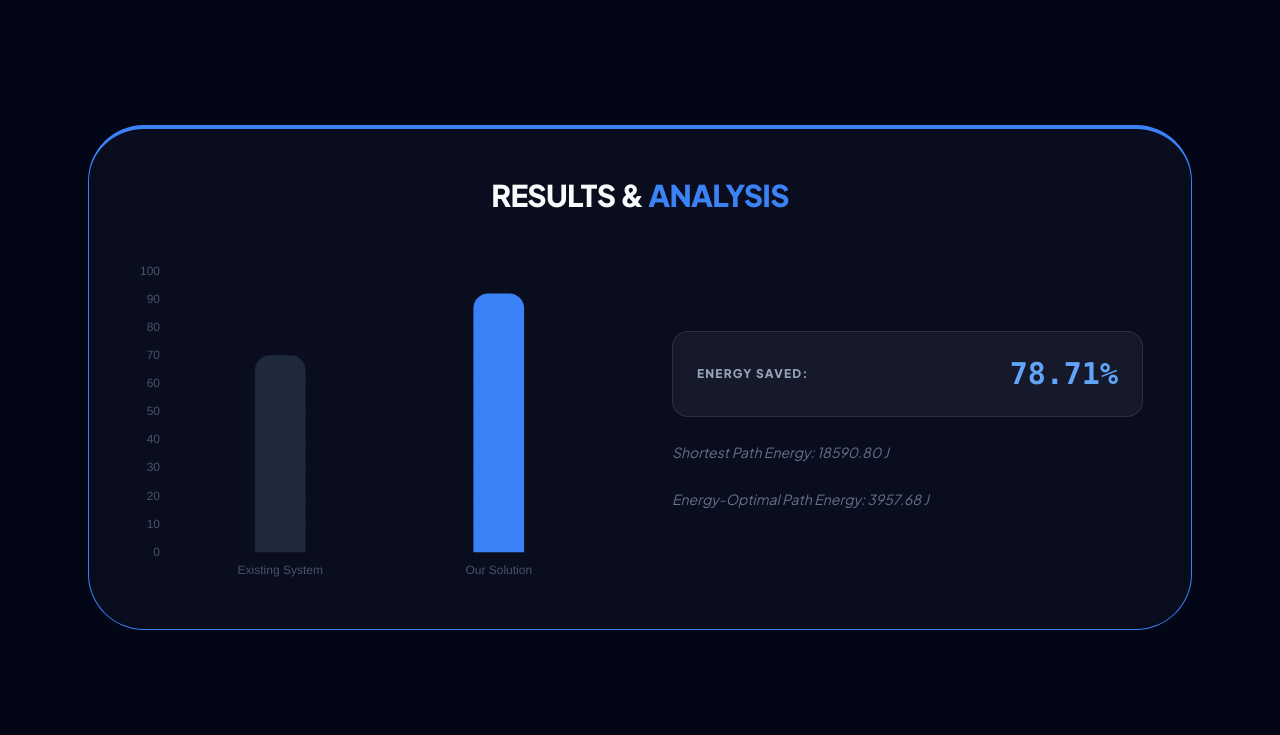
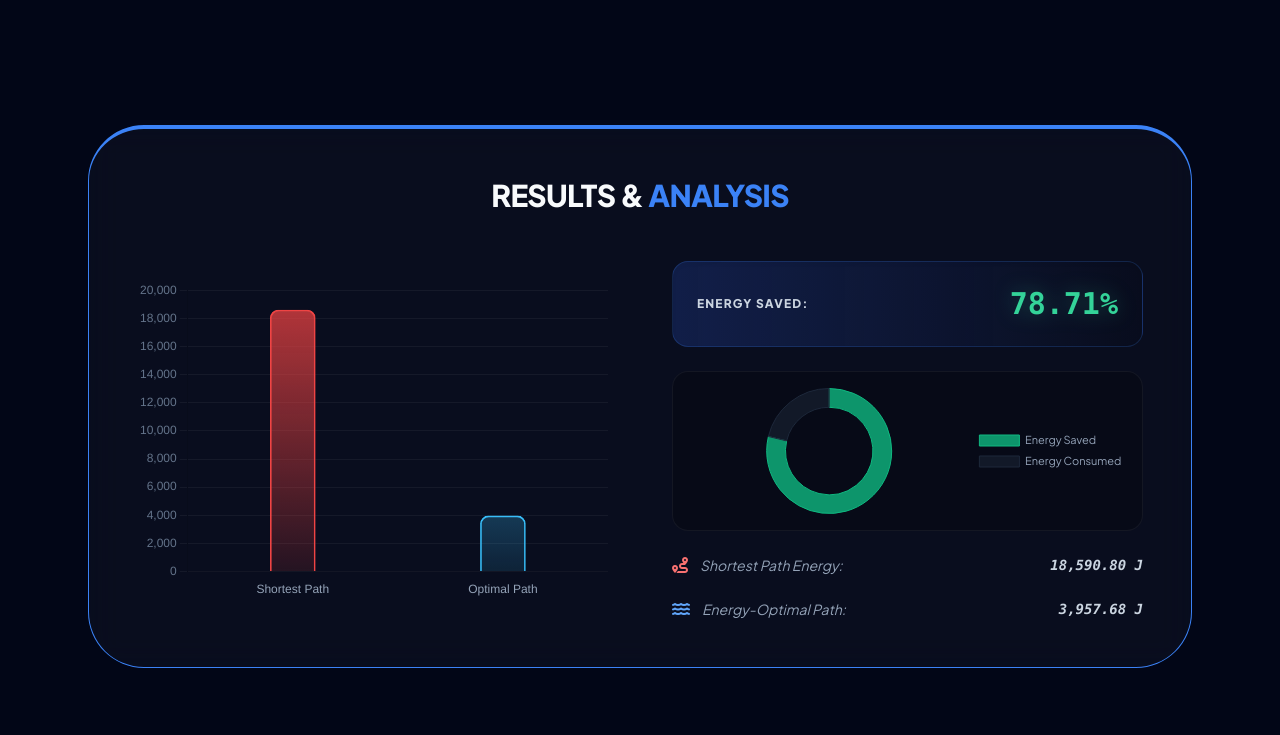
Before and after one commit to Sri-2006/Pbl-template-Srikunj_2427030785, a plain HTML site: page index.html in a window 1280 px wide. Shown: the part 2001-2736 px from the top of the page. Drawn offline with nearby package versions, Linux system fonts and the light colour scheme.

```diff
--- a/index.html
+++ b/index.html
@@ -81,9 +81,9 @@
         <section id="methodology" class="space-y-12">
             <h2 class="text-4xl font-black text-center uppercase tracking-tight">System <span class="text-blue-500">Methodology</span></h2>
             <div class="grid md:grid-cols-3 gap-8">
-                <div class="glass p-8 rounded-3xl text-center">
+                <div class="glass p-8 rounded-3xl text-center hover:bg-white/5 transition-colors duration-300">
                     <i class="fas fa-database text-blue-500 text-3xl mb-4"></i>
-                    <h3 class="font-bold mb-2 uppercase text-xs tracking-widest">Input</h3>
+                    <h3 class="font-bold mb-2 uppercase text-xs tracking-widest text-slate-200">Input</h3>
                     <p class="text-sm text-slate-500">Simulation Data
 Simulation + experimental WPT system data
 
@@ -92,9 +92,9 @@
 Preprocessed via filtering, normalization, and feature engineering
 </p>
                 </div>
-                <div class="glass p-8 rounded-3xl text-center">
+                <div class="glass p-8 rounded-3xl text-center hover:bg-white/5 transition-colors duration-300">
                     <i class="fas fa-microchip text-purple-500 text-3xl mb-4"></i>
-                    <h3 class="font-bold mb-2 uppercase text-xs tracking-widest">Model / Architecture</h3>
+                    <h3 class="font-bold mb-2 uppercase text-xs tracking-widest text-slate-200">Model / Architecture</h3>
                     <p class="text-sm text-slate-500">Resonant inductive coupling WPT system
 
 FEM-based EM modeling
@@ -103,10 +103,10 @@
 
 Optional ML-based efficiency prediction/optimization</p>
                 </div>
-                <div class="glass p-8 rounded-3xl text-center border-2 border-green-500/20 bg-green-500/5">
+                <div class="glass p-8 rounded-3xl text-center border-2 border-green-500/20 bg-green-500/5 hover:bg-green-500/10 transition-colors duration-300">
                     <i class="fab fa-python text-green-500 text-3xl mb-4"></i>
                     <h3 class="font-bold mb-4 uppercase text-xs tracking-widest text-green-400">Live Execution</h3>
-                    <a href="https://github.com/Sri-2006/Auv-Energy-based-efficiency-system.git" target="_blank" class="px-6 py-2 bg-green-600 rounded-full text-[10px] font-black hover:bg-green-500 transition shadow-lg shadow-green-900/40">VIEW CODE / DEMO</a>
+                    <a href="https://github.com/Sri-2006/Auv-Energy-based-efficiency-system.git" target="_blank" class="px-6 py-2 bg-green-600 rounded-full text-[10px] font-black hover:bg-green-500 transition shadow-lg shadow-green-900/40 inline-flex items-center gap-2"><i class="fab fa-github"></i>VIEW CODE / DEMO</a>
                 </div>
             </div>
         </section>
@@ -114,17 +114,21 @@
         <section id="results" class="glass p-12 rounded-[3.5rem] border-t-4 border-blue-500">
             <h2 class="text-3xl font-black mb-12 text-center uppercase tracking-tight">Results & <span class="text-blue-500">Analysis</span></h2>
             <div class="grid md:grid-cols-2 gap-16 items-center">
-                <div class="h-80"><canvas id="resultsChart"></canvas></div>
+                <div class="h-80 w-full"><canvas id="resultsChart"></canvas></div>
                 <div class="space-y-6">
-                    <div class="p-6 rounded-2xl bg-white/5 flex justify-between items-center border border-white/10 shadow-inner">
-                        <span class="text-slate-400 font-bold uppercase text-xs tracking-widest">Energy Saved:</span>
-                        <span class="text-blue-400 font-mono font-black text-3xl">78.71%</span>
+                    <div class="p-6 rounded-2xl bg-gradient-to-r from-blue-900/40 to-transparent flex justify-between items-center border border-blue-500/20 shadow-inner">
+                        <span class="text-slate-300 font-bold uppercase text-xs tracking-widest">Energy Saved:</span>
+                        <span class="text-emerald-400 font-mono font-black text-3xl drop-shadow-[0_0_10px_rgba(52,211,153,0.3)]">78.71%</span>
                     </div>
-                    <p class="text-slate-500 text-sm italic text-justify leading-relaxed">Shortest Path Energy: 18590.80 J
-</p>
-<p class="text-slate-500 text-sm italic text-justify leading-relaxed">Energy-Optimal Path Energy: 3957.68 J
-</p>
-
+                    <div class="h-40 w-full border border-white/5 rounded-2xl bg-black/20 p-4"><canvas id="efficiencyChart"></canvas></div>
+                    <div class="flex items-center gap-3">
+                        <i class="fas fa-route text-red-400"></i>
+                        <p class="text-slate-400 text-sm italic w-full flex justify-between">Shortest Path Energy: <span class="font-mono font-bold text-slate-300">18,590.80 J</span></p>
+                    </div>
+                    <div class="flex items-center gap-3">
+                        <i class="fas fa-water text-blue-400"></i>
+                        <p class="text-slate-400 text-sm italic w-full flex justify-between">Energy-Optimal Path: <span class="font-mono font-bold text-slate-300">3,957.68 J</span></p>
+                    </div>
                 </div>
             </div>
         </section>
@@ -198,17 +202,28 @@
             }, 1000);
         }
 
-        // RESULTS CHART (Demo Data)
+        // RESULTS CHART (Real Data)
         const ctx = document.getElementById('resultsChart').getContext('2d');
+        const redGradient = ctx.createLinearGradient(0, 0, 0, 300);
+        redGradient.addColorStop(0, 'rgba(239, 68, 68, 0.8)');
+        redGradient.addColorStop(1, 'rgba(239, 68, 68, 0.1)');
+
+        const blueGradient = ctx.createLinearGradient(0, 0, 0, 300);
+        blueGradient.addColorStop(0, 'rgba(56, 189, 248, 0.8)');
+        blueGradient.addColorStop(1, 'rgba(56, 189, 248, 0.1)');
+
         new Chart(ctx, {
             type: 'bar',
             data: {
-                labels: ['Existing System', 'Our Solution'],
+                labels: ['Shortest Path', 'Optimal Path'],
                 datasets: [{
-                    data: [70, 92],
-                    backgroundColor: ['#1e293b', '#3b82f6'],
-                    borderRadius: 15,
-                    barThickness: 50
+                    label: 'Energy (J)',
+                    data: [18590.80, 3957.68],
+                    backgroundColor: [redGradient, blueGradient],
+                    borderColor: ['#ef4444', '#38bdf8'],
+                    borderWidth: 1,
+                    borderRadius: 8,
+                    barThickness: 45
                 }]
             },
             options: {
@@ -216,8 +231,34 @@
                 maintainAspectRatio: false,
                 plugins: { legend: { display: false } },
                 scales: {
-                    y: { beginAtZero: true, grid: { color: '#ffffff05' }, ticks: { color: '#475569' } },
-                    x: { grid: { display: false }, ticks: { color: '#475569' } }
+                    y: { beginAtZero: true, grid: { color: '#ffffff0d' }, ticks: { color: '#64748b' } },
+                    x: { grid: { display: false }, ticks: { color: '#94a3b8' } }
+                }
+            }
+        });
+
+        // EFFICIENCY CHART
+        const ctxDoughnut = document.getElementById('efficiencyChart').getContext('2d');
+        new Chart(ctxDoughnut, {
+            type: 'doughnut',
+            data: {
+                labels: ['Energy Saved', 'Energy Consumed'],
+                datasets: [{
+                    data: [78.71, 21.29],
+                    backgroundColor: ['rgba(16, 185, 129, 0.8)', 'rgba(30, 41, 59, 0.5)'],
+                    borderColor: ['#10b981', '#1e293b'],
+                    borderWidth: 1
+                }]
+            },
+            options: {
+                responsive: true,
+                maintainAspectRatio: false,
+                cutout: '70%',
+                plugins: {
+                    legend: {
+                        position: 'right',
+                        labels: { color: '#94a3b8', font: { size: 11, family: "'Plus Jakarta Sans', sans-serif" } }
+                    }
                 }
             }
         });
```
